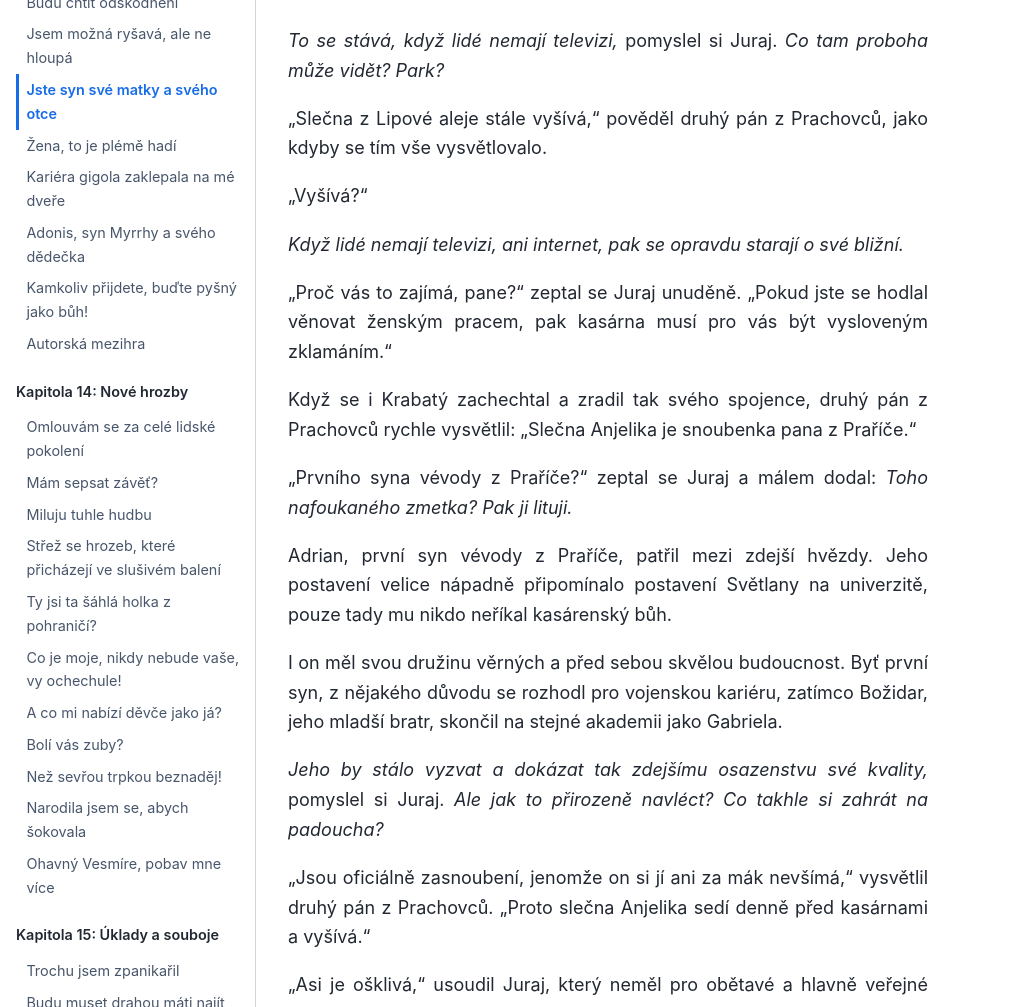
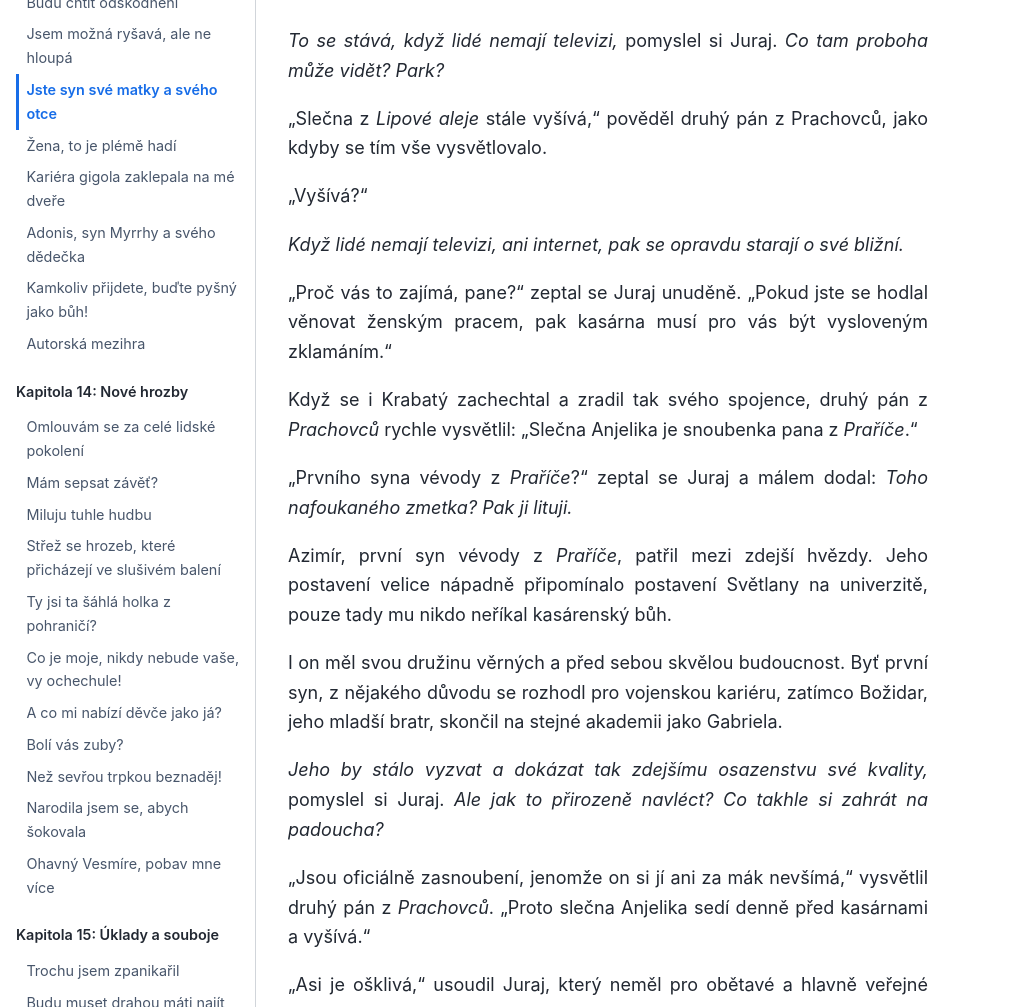
Before and after one commit to hanpari/sest-spolecniku, a Sphinx documentation site: the page built from source/sest_spolecniku/013-pavouci-a-masky/05.md, in a window 1280 px wide and 1400 px high, scrolled down 3377 px. Shown: the part 152-1159 px from the top of the window, without its empty margins (0-1031 px from the left). Built offline with Sphinx 7.4.7 and the Sphinx Book theme 1.1.4, drawn with Linux system fonts in a browser that asks for light colours; some of the changed text lies outside the part shown.

Commit message:
Rudy hard

```diff
--- a/source/sest_spolecniku/013-pavouci-a-masky/05.md
+++ b/source/sest_spolecniku/013-pavouci-a-masky/05.md
@@ -64,7 +64,7 @@ Mladík rychle odskočil od parapetu, u kterého trávil posledních patnáct mi
 
 *To se stává, když lidé nemají televizi,* pomyslel si Juraj. *Co tam proboha může vidět? Park?*
 
-"Slečna z Lipové aleje stále vyšívá," pověděl druhý pán z Prachovců, jako kdyby se tím vše vysvětlovalo.
+"Slečna z *Lipové aleje* stále vyšívá," pověděl druhý pán z Prachovců, jako kdyby se tím vše vysvětlovalo.
 
 "Vyšívá?"
 
@@ -72,17 +72,17 @@ Mladík rychle odskočil od parapetu, u kterého trávil posledních patnáct mi
 
 "Proč vás to zajímá, pane?" zeptal se Juraj unuděně. "Pokud jste se hodlal věnovat ženským pracem, pak kasárna musí pro vás být vysloveným zklamáním."
 
-Když se i Krabatý zachechtal a zradil tak svého spojence, druhý pán z Prachovců rychle vysvětlil: "Slečna Anjelika je snoubenka pana z Praříče."
+Když se i Krabatý zachechtal a zradil tak svého spojence, druhý pán z *Prachovců* rychle vysvětlil: "Slečna Anjelika je snoubenka pana z *Praříče*."
 
-"Prvního syna vévody z Praříče?" zeptal se Juraj a málem dodal: *Toho nafoukaného zmetka? Pak ji lituji.*
+"Prvního syna vévody z *Praříče*?" zeptal se Juraj a málem dodal: *Toho nafoukaného zmetka? Pak ji lituji.*
 
-Adrian, první syn vévody z Praříče, patřil mezi zdejší hvězdy. Jeho postavení velice nápadně připomínalo postavení Světlany na univerzitě, pouze tady mu nikdo neříkal kasárenský bůh.
+Azimír, první syn vévody z *Praříče*, patřil mezi zdejší hvězdy. Jeho postavení velice nápadně připomínalo postavení Světlany na univerzitě, pouze tady mu nikdo neříkal kasárenský bůh.
 
 I on měl svou družinu věrných a před sebou skvělou budoucnost. Byť první syn, z nějakého důvodu se rozhodl pro vojenskou kariéru, zatímco Božidar, jeho mladší bratr, skončil na stejné akademii jako Gabriela.
 
 *Jeho by stálo vyzvat a dokázat tak zdejšímu osazenstvu své kvality,* pomyslel si Juraj. *Ale jak to přirozeně navléct? Co takhle si zahrát na padoucha?*
 
-"Jsou oficiálně zasnoubení, jenomže on si jí ani za mák nevšímá," vysvětlil druhý pán z Prachovců. "Proto slečna Anjelika sedí denně před kasárnami a vyšívá."
+"Jsou oficiálně zasnoubení, jenomže on si jí ani za mák nevšímá," vysvětlil druhý pán z *Prachovců*. "Proto slečna Anjelika sedí denně před kasárnami a vyšívá."
 
 "Asi je ošklivá," usoudil Juraj, který neměl pro obětavé a hlavně veřejné projevy lásky nejmenší pochopení. Příliš mu připomínaly jeho matku Médeiu Trojákovou.
 
@@ -128,8 +128,8 @@ Pro kadety platila jiná pravidla než pro vojenské sluhy. Jakmile ti dva zvět
 
 "Rozumím, pane. Ještě něco?"
 
-"Vyšívající snoubenka Adriana z Praříče. Víš o ní něco?"
+"Vyšívající snoubenka Azimíra z *Praříče*. Víš o ní něco?"
 
-"Ano, pane, ta ctěná slečna každý den sedí v parku a doufá, že si jí pan z Praříče ráčí všimnout. Jejich zasnoubení domluvili rodiče, ale ctěný pan Adrian je k ní tuze chladný."
+"Ano, pane, ta ctěná slečna každý den sedí v parku a doufá, že si jí pan z Praříče ráčí všimnout. Jejich zasnoubení domluvili rodiče, ale ctěný pan Azimír je k ní tuze chladný."
 
 "Kdyby mi ta pipka dělala pod okny divadlo, také bych k ní byl tuze chladný," zamumlal Juraj znechuceně. "Vsadím se, že jí nejde jen o snoubence, ale o pozornost celých kasáren."
```
Also changed, not shown: other parts of source/sest_spolecniku/013-pavouci-a-masky/05.md (+3 -3 lines), source/sest_spolecniku/013-pavouci-a-masky/06.md (+1 -1 lines), source/sest_spolecniku/015-uklady-a-souboje/06.md (+1 -1 lines), source/sest_spolecniku/015-uklady-a-souboje/08.md (+3 -3 lines), source/sest_spolecniku/015-uklady-a-souboje/09.md (added, +60 -0 lines).
